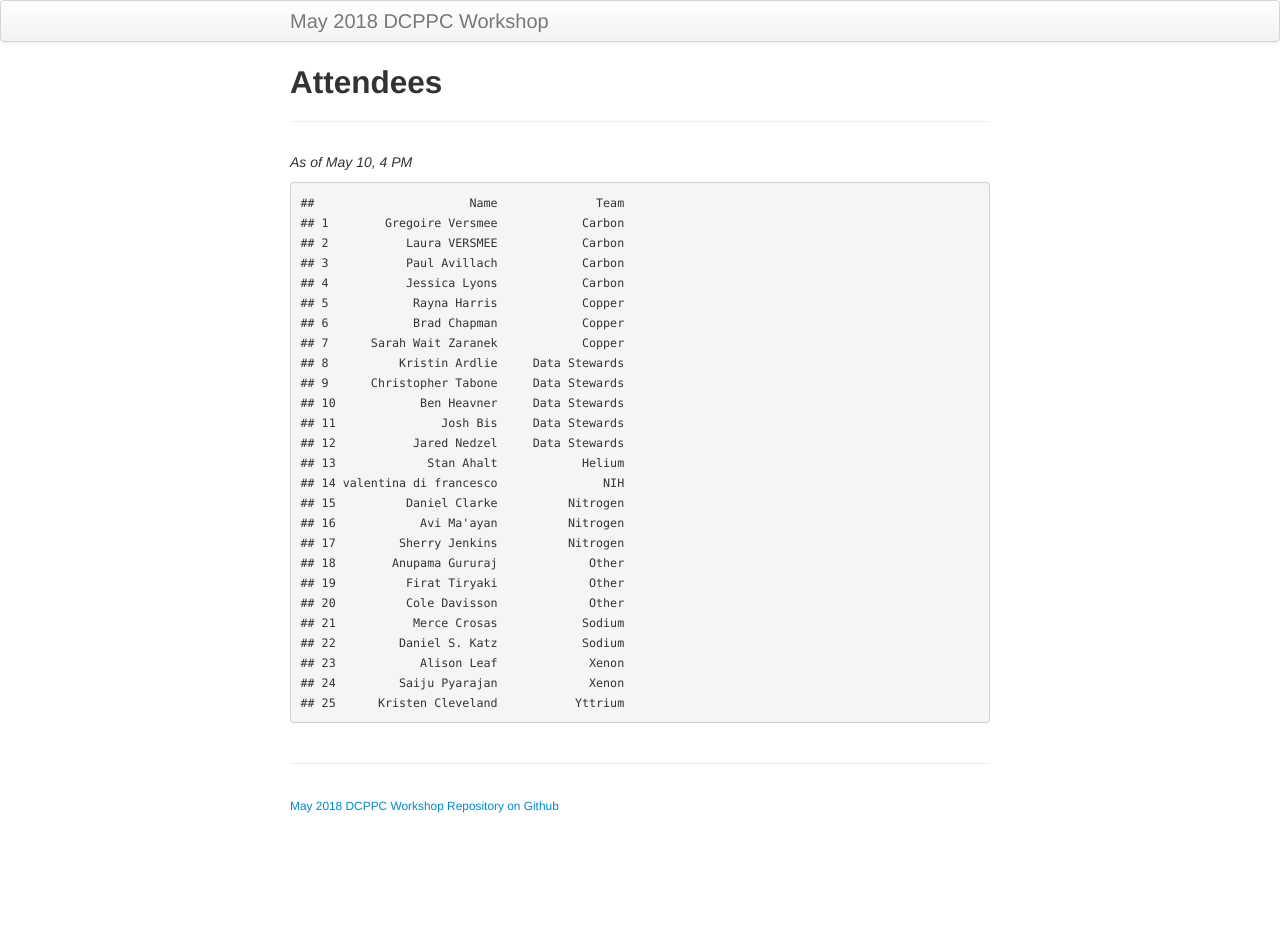
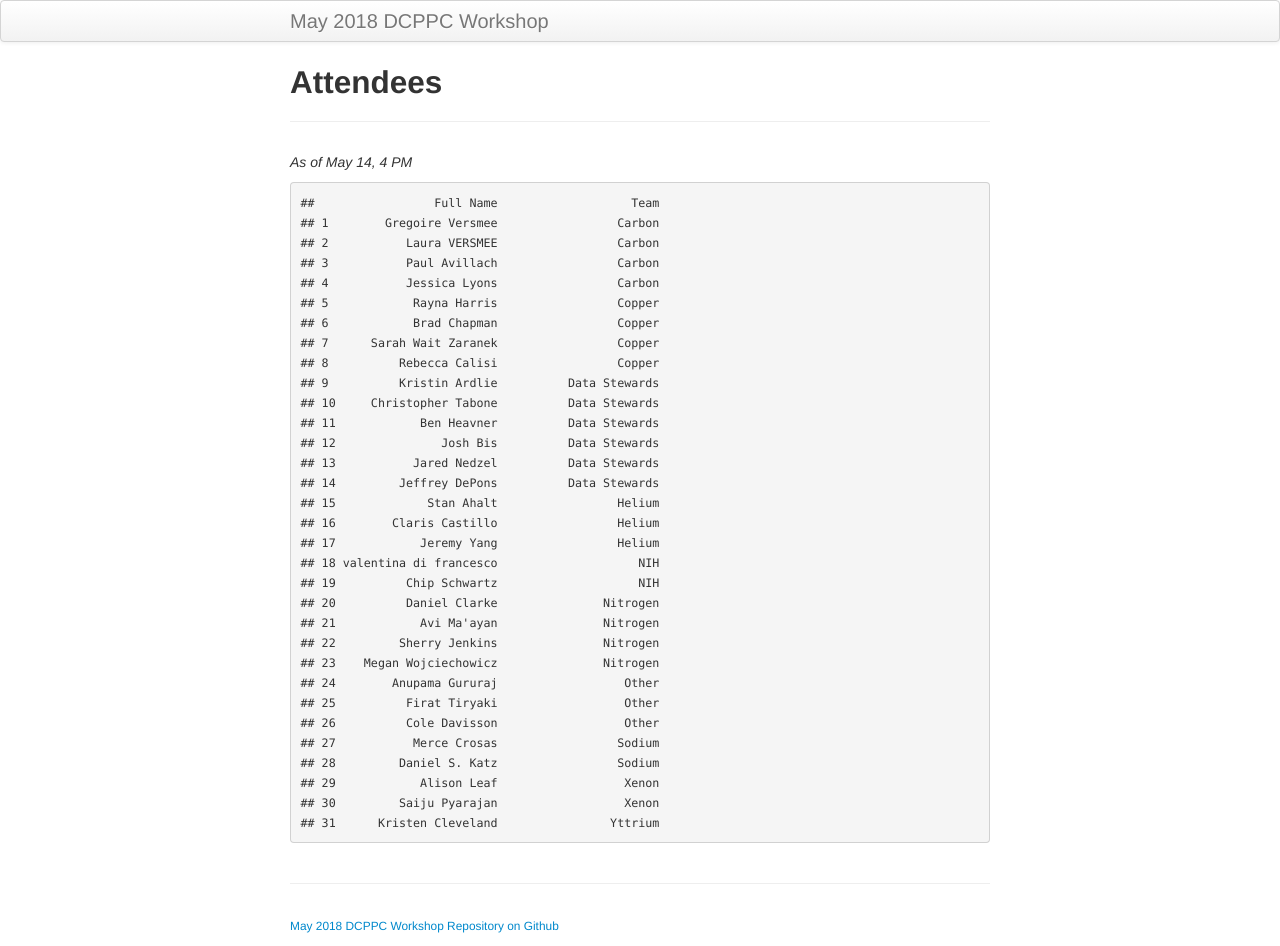
Before and after one commit to dcppc/2018-may-workshop, a Jekyll site: the page built from docs/attendees.md, in a window 1280 px wide. Built offline with Jekyll 4.4.1, drawn with Linux system fonts in a browser that asks for light colours; before the commit the page ends 900 px from its top, so only the background shows below that.

Commit message:
Update attendees.md

```diff
--- a/docs/attendees.md
+++ b/docs/attendees.md
@@ -4,31 +4,37 @@ title: Attendees
 tagline:
 ---
 
-_As of May 10, 4 PM_
+_As of May 14, 4 PM_
 
-    ##                      Name              Team
-    ## 1        Gregoire Versmee            Carbon
-    ## 2           Laura VERSMEE            Carbon
-    ## 3           Paul Avillach            Carbon
-    ## 4           Jessica Lyons            Carbon
-    ## 5            Rayna Harris            Copper
-    ## 6            Brad Chapman            Copper
-    ## 7      Sarah Wait Zaranek            Copper
-    ## 8          Kristin Ardlie     Data Stewards
-    ## 9      Christopher Tabone     Data Stewards
-    ## 10            Ben Heavner     Data Stewards
-    ## 11               Josh Bis     Data Stewards
-    ## 12           Jared Nedzel     Data Stewards
-    ## 13             Stan Ahalt            Helium
-    ## 14 valentina di francesco               NIH
-    ## 15          Daniel Clarke          Nitrogen
-    ## 16            Avi Ma'ayan          Nitrogen
-    ## 17         Sherry Jenkins          Nitrogen
-    ## 18        Anupama Gururaj             Other
-    ## 19          Firat Tiryaki             Other
-    ## 20          Cole Davisson             Other
-    ## 21           Merce Crosas            Sodium
-    ## 22         Daniel S. Katz            Sodium
-    ## 23            Alison Leaf             Xenon
-    ## 24         Saiju Pyarajan             Xenon
-    ## 25      Kristen Cleveland           Yttrium
+    ##                 Full Name                   Team
+    ## 1        Gregoire Versmee                 Carbon
+    ## 2           Laura VERSMEE                 Carbon
+    ## 3           Paul Avillach                 Carbon
+    ## 4           Jessica Lyons                 Carbon
+    ## 5            Rayna Harris                 Copper
+    ## 6            Brad Chapman                 Copper
+    ## 7      Sarah Wait Zaranek                 Copper
+    ## 8          Rebecca Calisi                 Copper
+    ## 9          Kristin Ardlie          Data Stewards
+    ## 10     Christopher Tabone          Data Stewards
+    ## 11            Ben Heavner          Data Stewards
+    ## 12               Josh Bis          Data Stewards
+    ## 13           Jared Nedzel          Data Stewards
+    ## 14         Jeffrey DePons          Data Stewards
+    ## 15             Stan Ahalt                 Helium
+    ## 16        Claris Castillo                 Helium
+    ## 17            Jeremy Yang                 Helium
+    ## 18 valentina di francesco                    NIH
+    ## 19          Chip Schwartz                    NIH
+    ## 20          Daniel Clarke               Nitrogen
+    ## 21            Avi Ma'ayan               Nitrogen
+    ## 22         Sherry Jenkins               Nitrogen
+    ## 23    Megan Wojciechowicz               Nitrogen
+    ## 24        Anupama Gururaj                  Other
+    ## 25          Firat Tiryaki                  Other
+    ## 26          Cole Davisson                  Other
+    ## 27           Merce Crosas                 Sodium
+    ## 28         Daniel S. Katz                 Sodium
+    ## 29            Alison Leaf                  Xenon
+    ## 30         Saiju Pyarajan                  Xenon
+    ## 31      Kristen Cleveland                Yttrium
```
